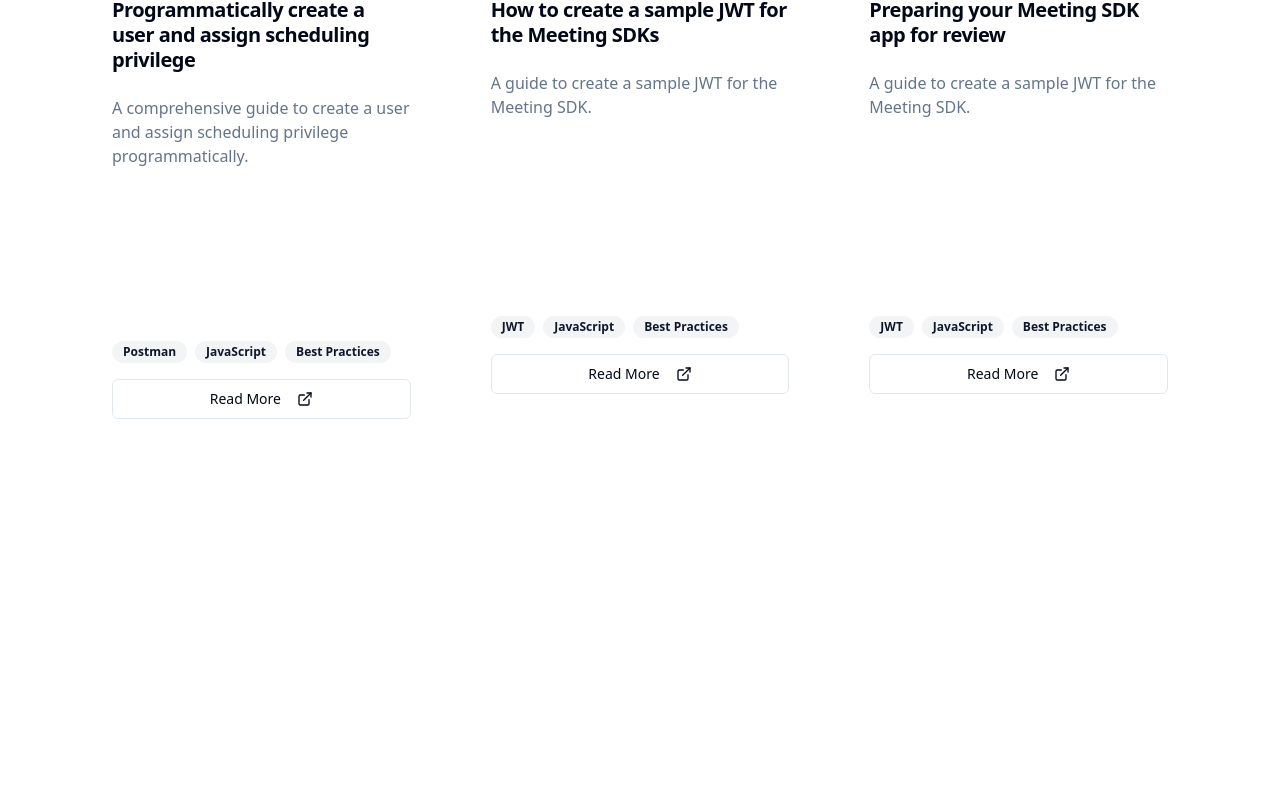
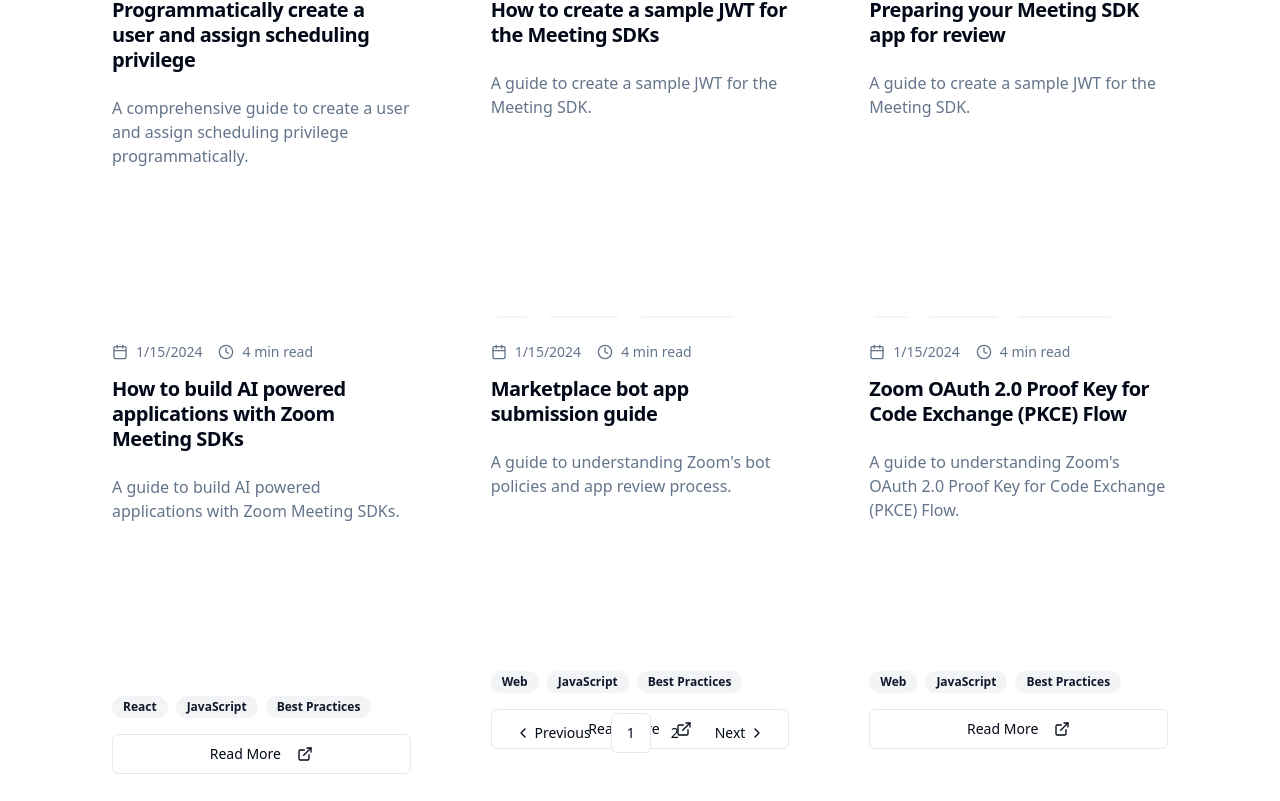
Before and after one commit to just-zoomit/dev-rel-profile, a React (Vite) app: page /blog in a window 1280 px wide. Shown: the part 354-1155 px from the top of the page. Before the commit the page ends 869 px from the top, so only its background shows below. Built offline with nearby package versions, Linux system fonts and the light colour scheme.

Commit message:
Added blog links

```diff
--- a/src/pages/BlogPosts.tsx
+++ b/src/pages/BlogPosts.tsx
@@ -43,6 +43,38 @@ const BlogPosts = () => {
       readTime: "4 min read",
       tags: ["JWT", "JavaScript", "Best Practices"],
       url: "https://developers.zoom.us/blog/prepare-meeting-sdk-app-for-review/"
+    },
+     {
+      title: "How to build AI powered applications with Zoom Meeting SDKs",
+      excerpt: "A guide to build AI powered applications with Zoom Meeting SDKs.",
+      date: "2024-01-15",
+      readTime: "4 min read",
+      tags: ["React", "JavaScript", "Best Practices"],
+      url: "https://developers.zoom.us/blog/prepare-meeting-sdk-app-for-review/"
+    },
+    {
+      title: "Marketplace bot app submission guide",
+      excerpt: "A guide to understanding Zoom's bot policies and app review process.",
+      date: "2024-01-15",
+      readTime: "4 min read",
+      tags: ["Web", "JavaScript", "Best Practices"],
+      url: "https://developers.zoom.us/blog/marketplace-bot-app-submission-guide/"
+    },
+    {
+      title: "Zoom OAuth 2.0 Proof Key for Code Exchange (PKCE) Flow",
+      excerpt: "A guide to understanding Zoom's OAuth 2.0 Proof Key for Code Exchange (PKCE) Flow.",
+      date: "2024-01-15",
+      readTime: "4 min read",
+      tags: ["Web", "JavaScript", "Best Practices"],
+      url: "https://developers.zoom.us/blog/pcke-oauth-with-postman-rest-api/"
+    },
+    {
+      title: "How to troubleshooting Meeting SDK signature validation",
+      excerpt: "A guide to understanding Zoom's OAuth 2.0 Proof Key for Code Exchange (PKCE) Flow.",
+      date: "2024-01-15",
+      readTime: "4 min read",
+      tags: ["Web", "JavaScript", "Best Practices"],
+      url: "https://developers.zoom.us/blog/troubleshooting-meeting-sdk-signature-validation/"
     }
   ];
 
```
